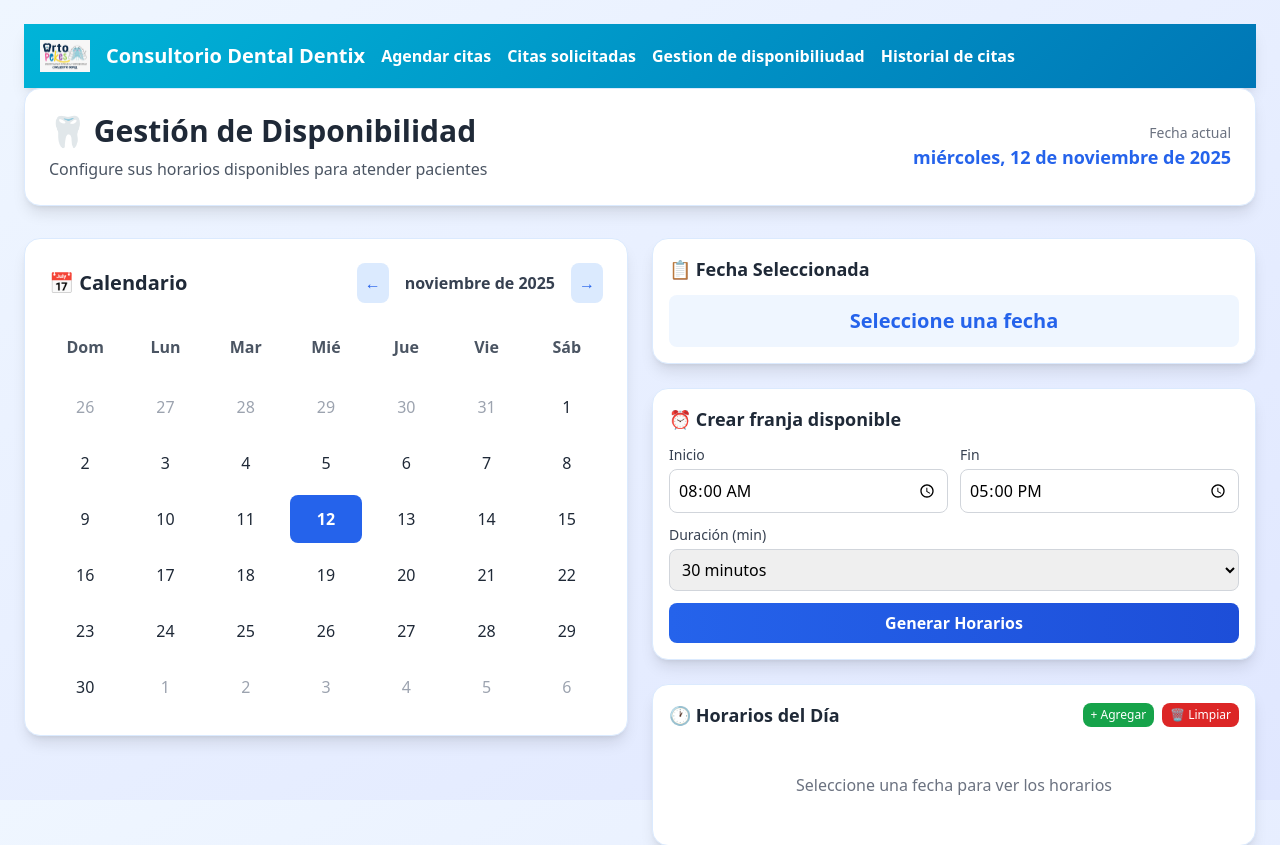
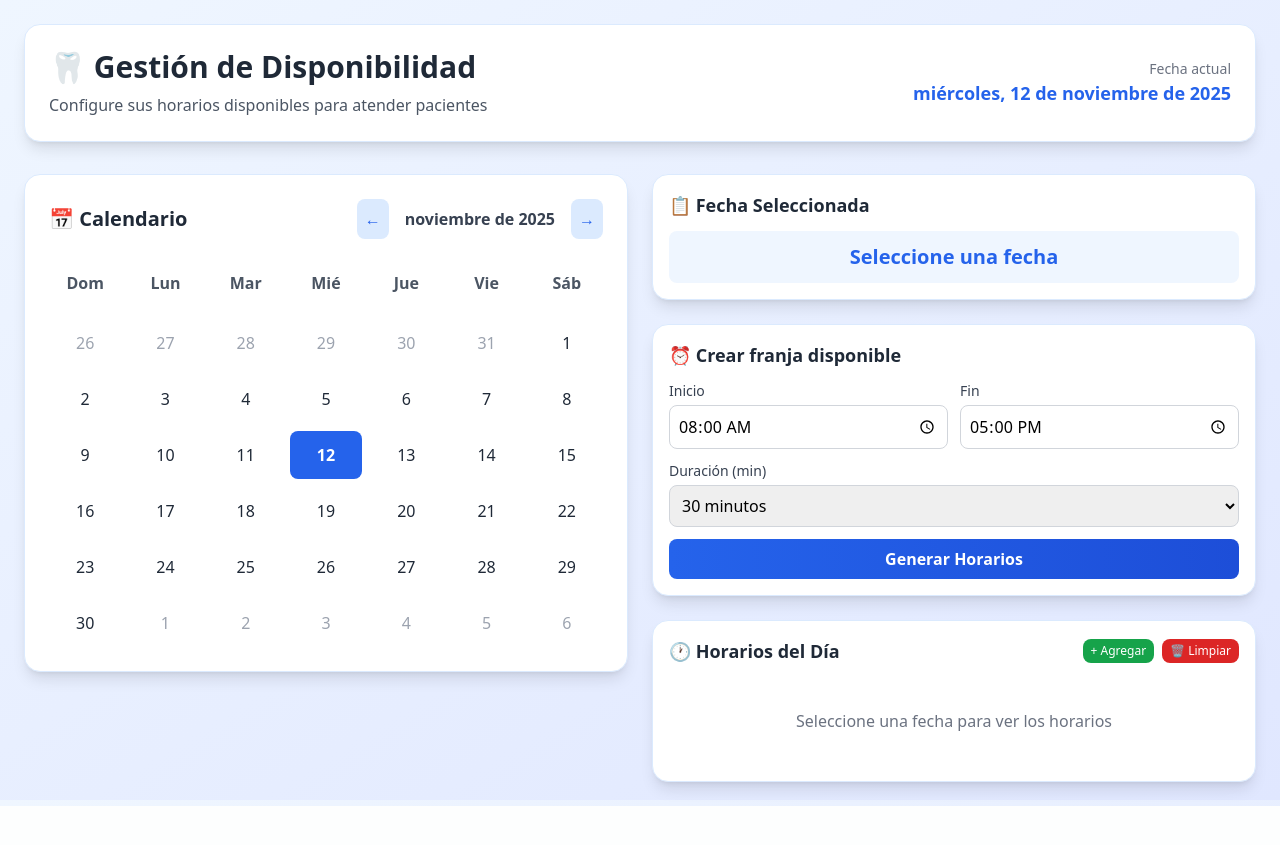
Before and after one commit to luckas-maker/Dentix, a PHP site: page /gestiondisponibilidad.php in a window 1280 px wide. Shown: the top 845 px of the page. After the commit the page ends 806 px from the top, so only its background shows below. Run offline with PHP 8.4, Linux system fonts and the light colour scheme; data that the repository does not hold is empty; some libraries are stand-ins or nearby versions.

Commit message:
Update gestiondisponibilidad.php

```diff
--- a/Dentixx/MODULO3/HTML/gestiondisponibilidad.php
+++ b/Dentixx/MODULO3/HTML/gestiondisponibilidad.php
@@ -209,25 +209,6 @@ $availabilityData = getAvailabilityData();
 </head>
 <body class="h-full bg-gradient-to-br from-blue-50 to-indigo-100 font-sans">
     <div class="min-h-full p-6">
-        <header class="bg-dental-gradient text-white shadow-lg">
-        <div class="container mx-auto px-4 py-4">
-            <div class="flex justify-between items-center">
-                <div class="flex items-center space-x-4">
-                    <a href="../../MODULO3/HTML/gestiondisponibilidad.html">
-                        <img src="../../assets/img/logo-writopeks.jpg" alt="Writo Peks Consultorio Dental" class="h-8 w-auto">
-                    </a>
-                    <h1 class="text-xl font-bold">Consultorio Dental Dentix</h1>
-                    <nav class="hidden md:flex space-x-4 ml-8">
-                        <button onclick="window.location.href='../../MODULO3/HTML/agenda.php'" class="text-white font-bold hover:text-gray-200 transition-colors">Agendar citas</button>
-                        <button onclick="window.location.href='../../MODULO3/HTML/citasolicitadas.php'" class="text-white font-bold hover:text-gray-200 transition-colors">Citas solicitadas</button>
-                        <button onclick="window.location.href='../../MODULO3/HTML/gestiondisponibilidad.php'" class="text-white font-bold hover:text-gray-200 transition-colors">Gestion de disponibiliudad</button>
-                        <button onclick="window.location.href='../../MODULO3/HTML/historial.php'" class="text-white font-bold hover:text-gray-200 transition-colors">Historial de citas</button>
-                    </nav>
-
-                </div>
-            </div>
-        </div>
-    </header>
         <!-- Cabecera(?) -->
         <div class="max-w-7xl mx-auto mb-8">
             <div class="bg-white rounded-2xl shadow-lg p-6 border border-blue-100">
```
